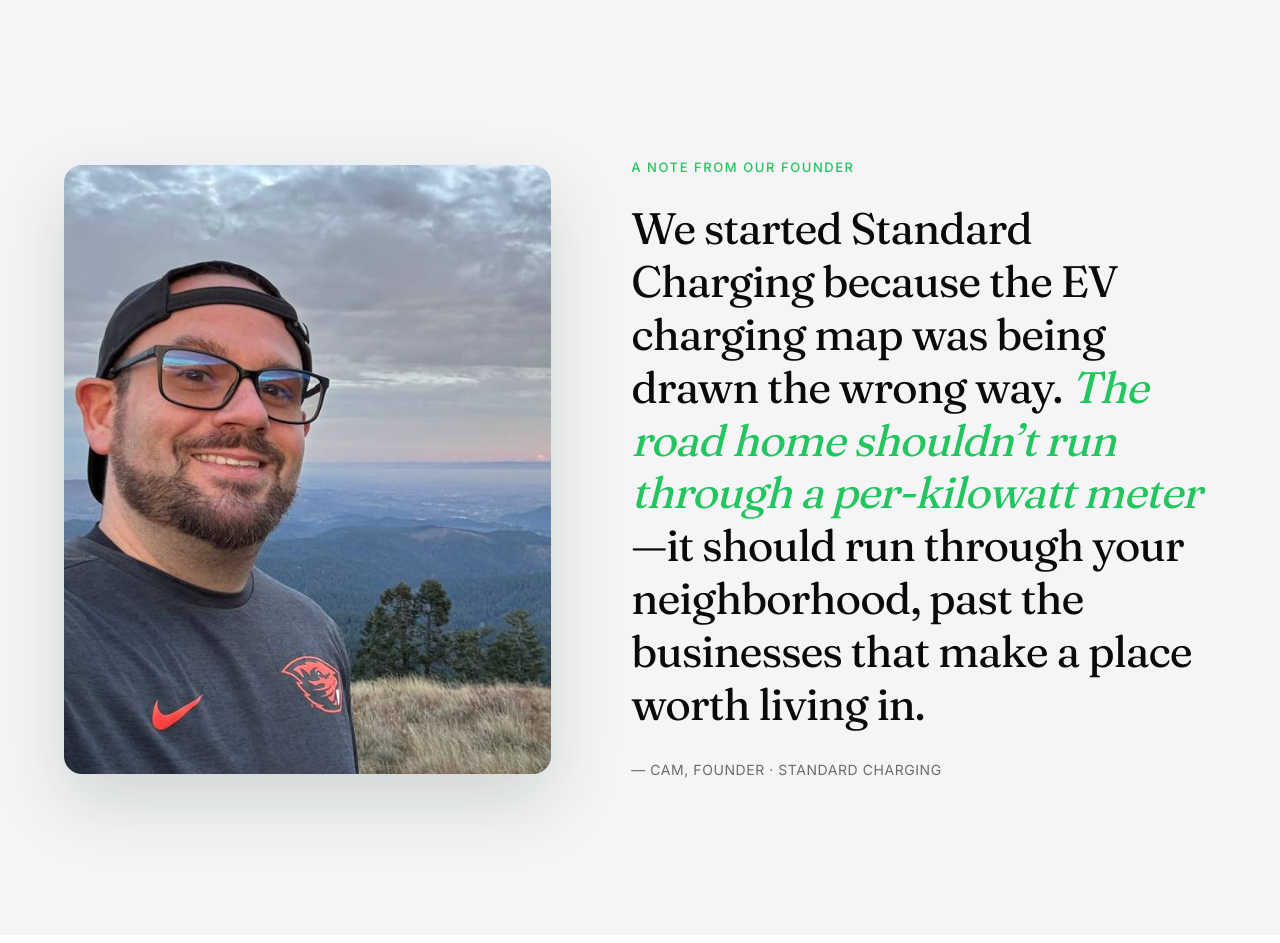
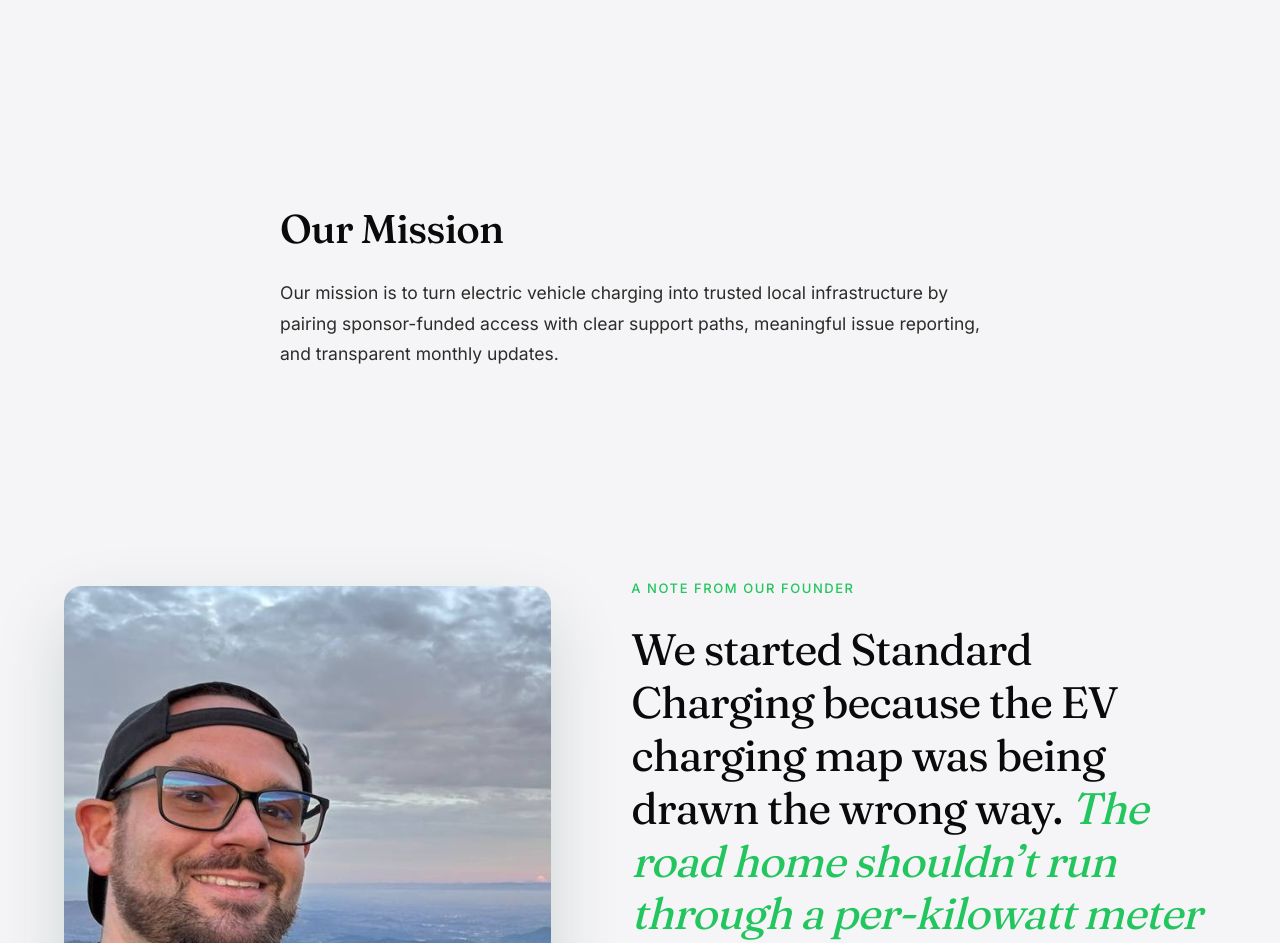
Before and after one commit to dashercammmmmmm/standardchargingllc-pages, a plain HTML site: page about.html in a window 1280 px wide. Shown: the part 701-1644 px from the top of the page. Drawn offline with Linux system fonts and the light colour scheme.

Commit message:
Add mission statement to about page

```diff
--- a/about.html
+++ b/about.html
@@ -411,7 +411,14 @@
   </div>
 </header>
 
-<section class="sec cream" style="padding-top:clamp(80px,12vw,160px);padding-bottom:clamp(80px,12vw,160px);">
+<div class="prose-sec" style="background:var(--sc-cream);padding-top:clamp(56px,8vw,104px);padding-bottom:clamp(48px,7vw,88px);">
+  <div class="prose">
+    <h2>Our Mission</h2>
+    <p>Our mission is to turn electric vehicle charging into trusted local infrastructure by pairing sponsor-funded access with clear support paths, meaningful issue reporting, and transparent monthly updates.</p>
+  </div>
+</div>
+
+<section class="sec cream" style="padding-top:clamp(64px,10vw,120px);padding-bottom:clamp(80px,12vw,160px);">
   <div class="story-grid">
     <figure class="story-img rev"><img src="assets/founder-cam-maryspk.jpg" alt="Cam, founder of Standard Charging, overlooking the Oregon landscape from Marys Peak"></figure>
     <div>
--- a/sitemap.xml
+++ b/sitemap.xml
@@ -21,7 +21,7 @@
   <url><loc>https://standardchargingllc.com/journal/why-we-made-every-kwh-free.html</loc><lastmod>2026-06-14</lastmod><priority>0.7</priority></url>
   <url><loc>https://standardchargingllc.com/journal/the-volta-lesson.html</loc><lastmod>2026-06-14</lastmod><priority>0.7</priority></url>
   <url><loc>https://standardchargingllc.com/journal/oregon-ev-q1-2026.html</loc><lastmod>2026-06-14</lastmod><priority>0.7</priority></url>
-  <url><loc>https://standardchargingllc.com/about.html</loc><lastmod>2026-06-14</lastmod><priority>0.7</priority></url>
+  <url><loc>https://standardchargingllc.com/about.html</loc><lastmod>2026-06-19</lastmod><priority>0.7</priority></url>
   <url><loc>https://standardchargingllc.com/contact.html</loc><lastmod>2026-06-14</lastmod><priority>0.7</priority></url>
   <url><loc>https://standardchargingllc.com/impact.html</loc><lastmod>2026-06-14</lastmod><priority>0.7</priority></url>
   <url><loc>https://standardchargingllc.com/journal.html</loc><lastmod>2026-06-14</lastmod><priority>0.7</priority></url>
```
